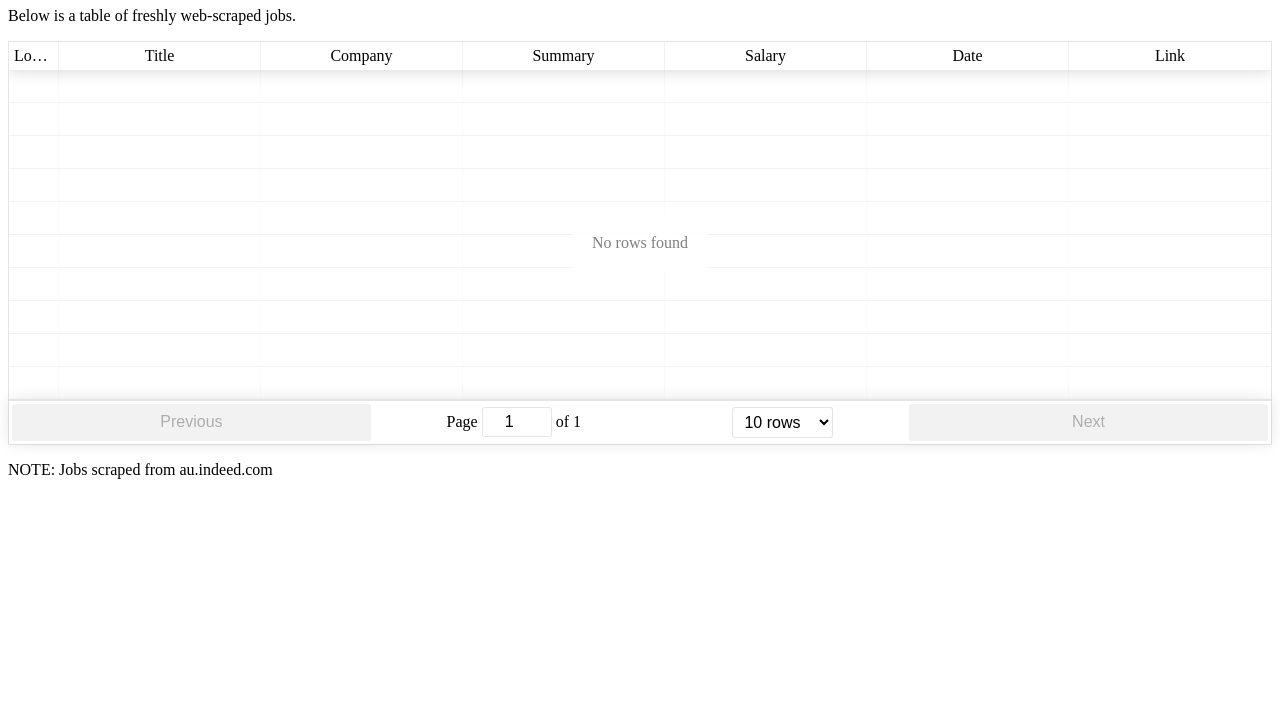
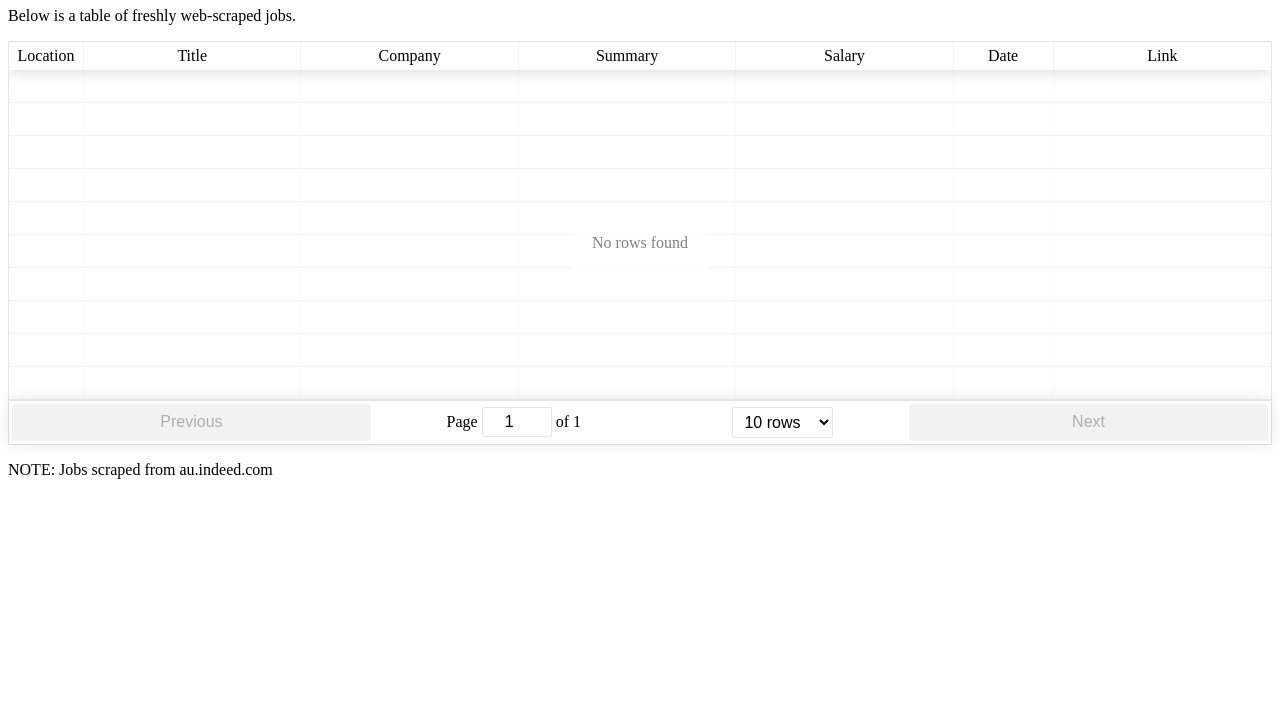
Before and after one commit to calamity-m/job-scraper, a Gatsby site: page / in a window 1280 px wide. Shown: the part 73-800 px from the top of the page. Built offline with nearby package versions, Linux system fonts and the light colour scheme; Gatsby itself is replaced by a stand-in of ours; no server answers.

Commit message:
Changed width for location/date
changed loc. width to 75 and date to 100

```diff
--- a/src/pages/index.js
+++ b/src/pages/index.js
@@ -33,7 +33,7 @@ class IndexPageC extends React.Component {
         const jobColumns = [{
                 Header: 'Location',
                 accessor: 'location',
-                width: 50
+                width: 75
             }, {
                 Header: 'Title',
                 accessor: 'title',
@@ -49,6 +49,7 @@ class IndexPageC extends React.Component {
             }, {
                 Header: 'Date',
                 accessor: 'date',
+                width: 100
             }, {
                 Header: 'Link',
                 accessor: 'link',
```
